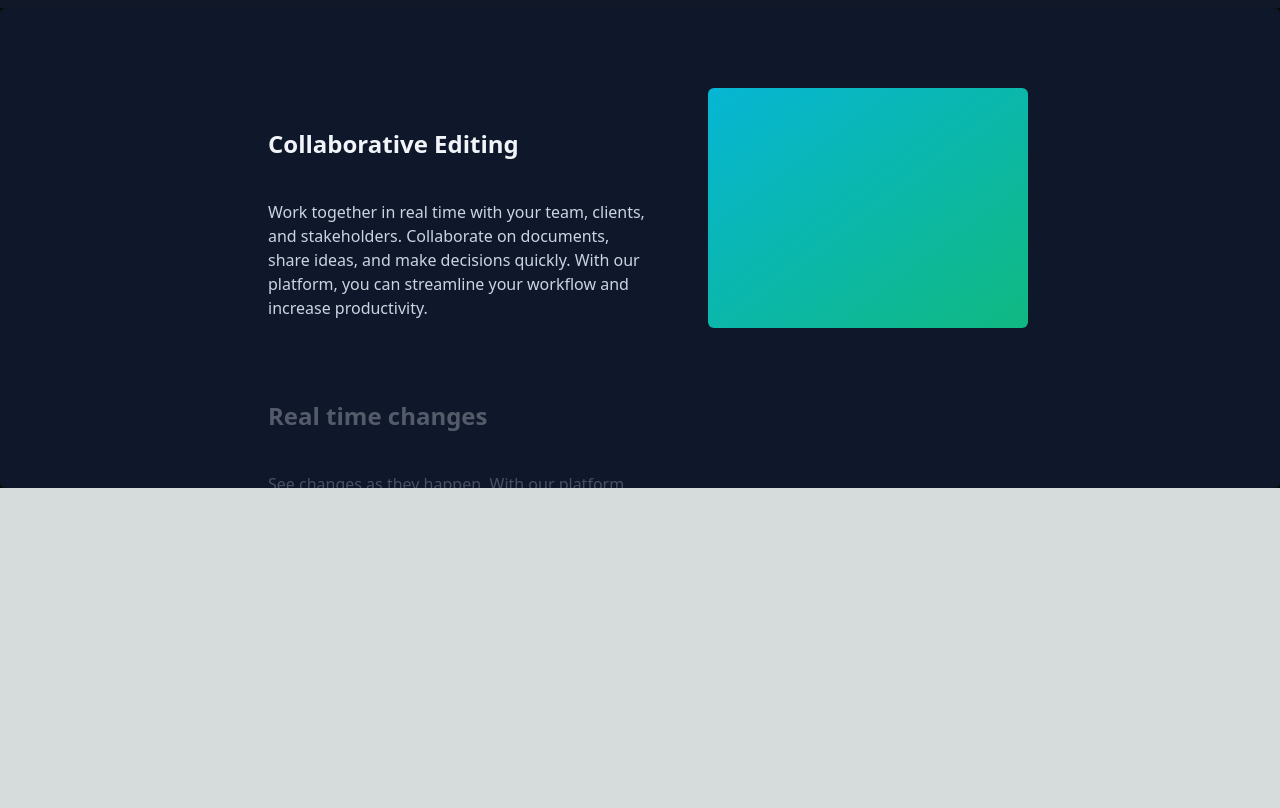
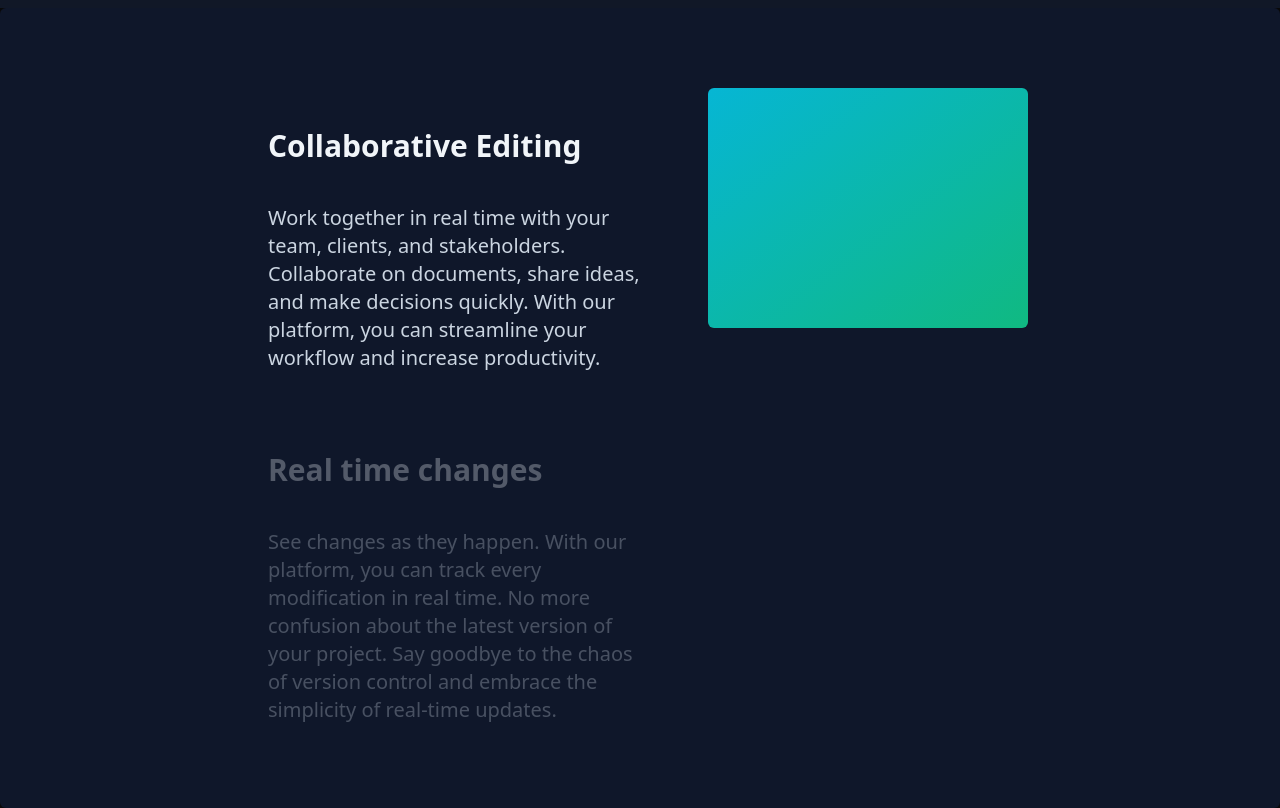
Before and after one commit to AbhinayJangde/musicroom, a Next.js app: page / in a window 1280 px wide. Shown: the part 1560-2368 px from the top of the page. Before the commit the page ends 2048 px from the top, so only its background shows below. Built offline with nearby package versions, Linux system fonts and the light colour scheme.

Commit message:
making some changes

```diff
--- a/src/components/ui/sticky-scroll-reveal.tsx
+++ b/src/components/ui/sticky-scroll-reveal.tsx
@@ -43,7 +43,7 @@ export const StickyScroll = ({
       animate={{
         backgroundColor: backgroundColors[activeCard % backgroundColors.length],
       }}
-      className="h-[30rem] overflow-y-auto flex justify-center relative space-x-10 rounded-md p-10"
+      className="h-[50rem] overflow-y-auto flex justify-center relative space-x-10 rounded-md p-10"
       ref={ref}
     >
       <div className="div relative flex items-start px-4">
@@ -57,7 +57,7 @@ export const StickyScroll = ({
                 animate={{
                   opacity: activeCard === index ? 1 : 0.3,
                 }}
-                className="text-2xl font-bold text-slate-100"
+                className="text-3xl font-bold text-slate-100"
               >
                 {item.title}
               </motion.h2>
@@ -68,7 +68,7 @@ export const StickyScroll = ({
                 animate={{
                   opacity: activeCard === index ? 1 : 0.3,
                 }}
-                className="text-kg text-slate-300 max-w-sm mt-10"
+                className="text-xl text-slate-300 max-w-sm mt-10"
               >
                 {item.description}
               </motion.p>
```
